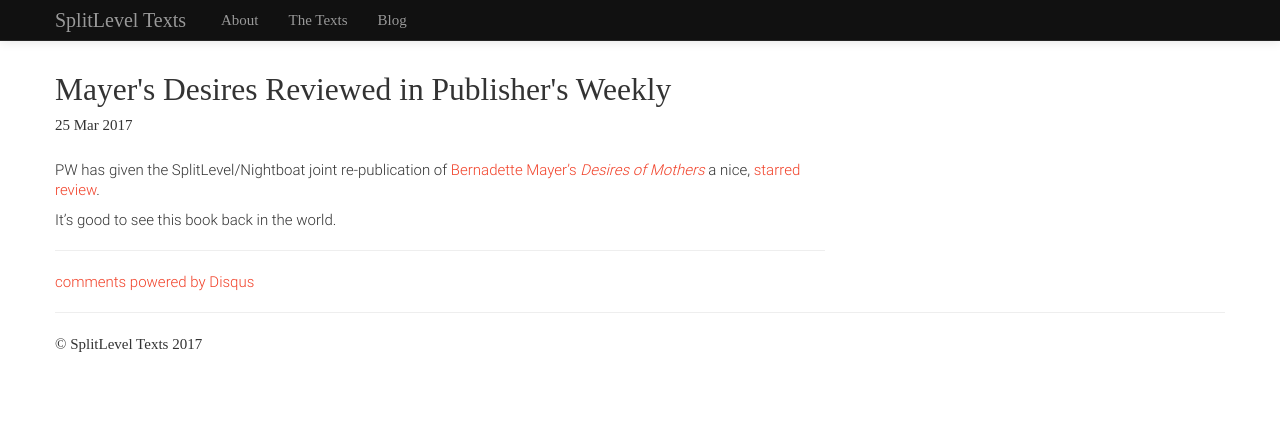
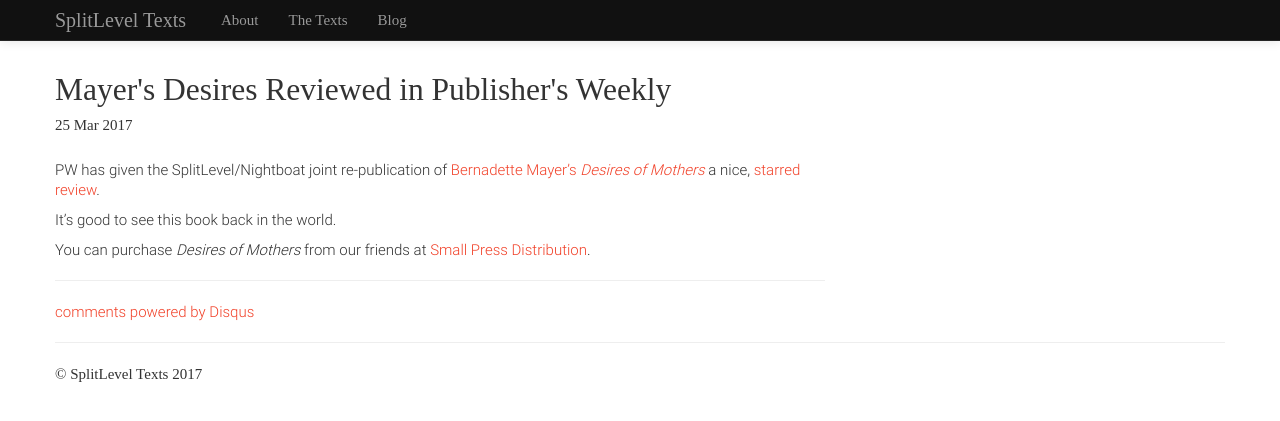
Before and after one commit to splitleveltexts/splitleveltexts.github.io, a Jekyll site: the page built from _posts/2017-03-25-Desires-Review-PW.md, in a window 1280 px wide. Shown: the top 421 px of the page. Built offline with Jekyll 4.4.1, drawn with Linux system fonts in a browser that asks for light colours; some web fonts are replaced; comment, search, counter and statistics services are not loaded.

Commit message:
Update 2017-03-25-Desires-Review-PW.md

```diff
--- a/_posts/2017-03-25-Desires-Review-PW.md
+++ b/_posts/2017-03-25-Desires-Review-PW.md
@@ -7,3 +7,5 @@ tags: announcements
 PW has given the SplitLevel/Nightboat joint re-publication of <a href="http://splitleveltexts.com/texts/desires.html">Bernadette Mayer's <em>Desires of Mothers</em></a> a nice, <a href="http://www.publishersweekly.com/978-0-9858111-9-8)">starred review</a>.
 
 It's good to see this book back in the world.
+
+You can purchase <em>Desires of Mothers</em> from our friends at <a href="http://www.spdbooks.org/Products/9781937658670/the-desires-of-mothers-to-please-others-in-letters.aspx">Small Press Distribution</a>.
```
